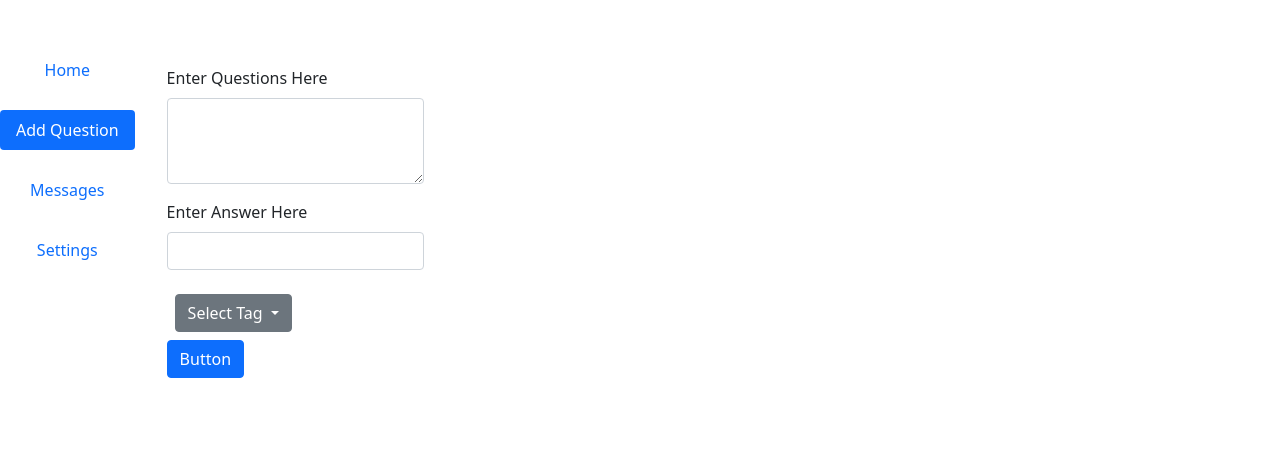
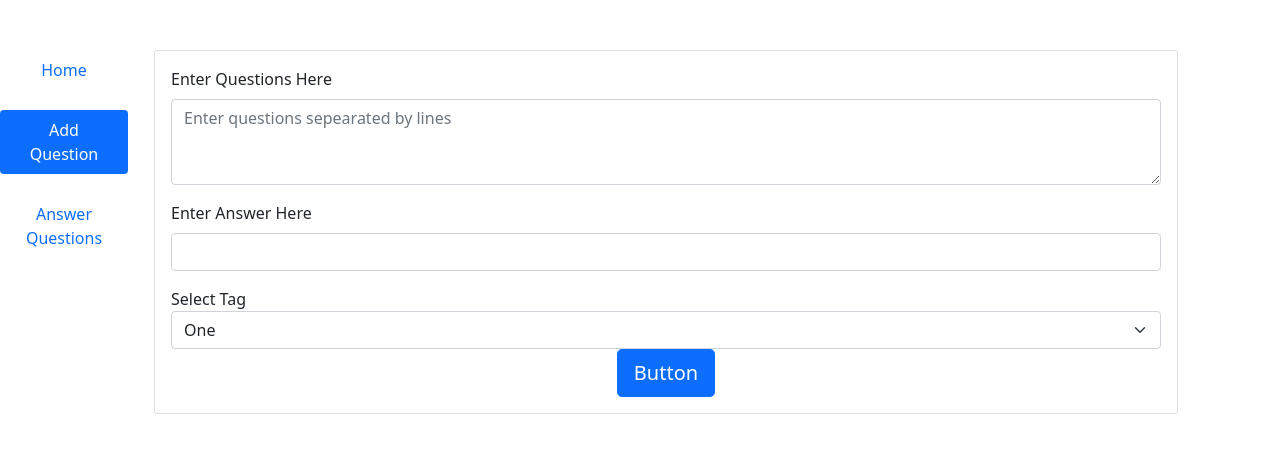
Before and after one commit to shubhamacharya/ChatBot, a Flask app: page /admin in a window 1280 px wide, after a click on "Add Question". Shown: the top 453 px of the page. Run offline with Flask 2, Linux system fonts and the light colour scheme.

Commit message:
fix: Changes in form for addQuestions and answerQuestions.

```diff
--- a/templates/admin.html
+++ b/templates/admin.html
@@ -13,44 +13,46 @@
   </head>
   <body>
     <div class="d-flex align-items-start">
-        <div class="nav flex-column nav-pills me-3" id="v-pills-tab" role="tablist" aria-orientation="vertical">
+        <div class="split-left nav flex-column nav-pills me-3" id="v-pills-tab" role="tablist" aria-orientation="vertical">
           <button class="nav-link active" id="v-pills-home-tab" data-bs-toggle="pill" data-bs-target="#v-pills-home" type="button" role="tab" aria-controls="v-pills-home" aria-selected="true">Home</button>
           <button class="nav-link" id="v-pills-add-question-tab" data-bs-toggle="pill" data-bs-target="#v-pills-add-question" type="button" role="tab" aria-controls="v-pills-add-question" aria-selected="false">Add Question</button>
-          <button class="nav-link" id="v-pills-messages-tab" data-bs-toggle="pill" data-bs-target="#v-pills-messages" type="button" role="tab" aria-controls="v-pills-messages" aria-selected="false">Messages</button>
-          <button class="nav-link" id="v-pills-settings-tab" data-bs-toggle="pill" data-bs-target="#v-pills-settings" type="button" role="tab" aria-controls="v-pills-settings" aria-selected="false">Settings</button>
+          <button class="nav-link" id="v-pills-messages-tab" data-bs-toggle="pill" data-bs-target="#v-pills-messages" type="button" role="tab" aria-controls="v-pills-messages" aria-selected="false">Answer Questions</button>
         </div>
-        <div class="tab-content" id="v-pills-tabContent">
+        <div class="tab-content split-right" id="v-pills-tabContent">
           <div class="tab-pane fade show active" id="v-pills-home" role="tabpanel" aria-labelledby="v-pills-home-tab">Home</div>
           <!--Add Question to chatbot-->
           <div class="tab-pane fade" id="v-pills-add-question" role="tabpanel" aria-labelledby="v-pills-add-question-tab">
-            <form action=" " method="post">
+            <form action="/addQuestion" method="post">
+              <div class="card">
                 <div class="card-body">
                     <div class="mb-3">
                         <label for="addQuestions" class="form-label">Enter Questions Here</label>
-                        <textarea class="form-control" id="addQuestions" rows="3"></textarea>
+                        <textarea class="form-control" id="addQuestions" placeholder="Enter questions sepearated by lines" name="questions" rows="3"></textarea>
                     </div>
 
                     <div class="mb-3">
                         <label for="addQuestionAnswer" class="form-label">Enter Answer Here</label>
-                        <input class="form-control" id="addQuestionAnswer" type="text" name="addQuestionAnswer">
+                        <input class="form-control" name="answer" id="addQuestionAnswer" type="text" name="addQuestionAnswer">
                     </div>
 
-                    <div class="dropdown">
-                        <button class="btn btn-secondary dropdown-toggle" type="button" id="dropdownMenuButton1" data-bs-toggle="dropdown" aria-expanded="false">
-                          Select Tag
-                        </button>
-                        <ul class="dropdown-menu" aria-labelledby="dropdownMenuButton1">
-                          <li><a class="dropdown-item" href="#">Tag 1</a></li>
-                          <li><a class="dropdown-item" href="#">Tag 2</a></li>
-                          <li><a class="dropdown-item" href="#">Tag 3</a></li>
-                        </ul>
-                      </div>
-                    <button class="btn btn-primary" type="submit" name="submit" value="submit">Button</button>
+                    <label for="tags">Select Tag</label>
+                    <select class="form-select" name="tags" aria-label="Default select example">
+                      <option value="1">One</option>
+                      <option value="2">Two</option>
+                      <option value="3">Three</option>
+                    </select>
+
+                    <div class="text-center">
+                     <button class="btn btn-primary btn-lg" type="submit" name="submit" value="submit">Button</button>
+                    </div>
                   </div>
+                </div>
             </form>
           </div>
           <div class="tab-pane fade" id="v-pills-messages" role="tabpanel" aria-labelledby="v-pills-messages-tab">
-            <div class="accordion" id="accordionExample">
+            <div class="card">
+              <div class="card-body">
+                <div class="accordion" id="accordionExample">
                 <div class="accordion-item">
                   <h2 class="accordion-header" id="headingOne">
                     <button class="accordion-button" type="button" data-bs-toggle="collapse" data-bs-target="#collapseOne" aria-expanded="true" aria-controls="collapseOne">
@@ -66,17 +68,14 @@
                                     <input class="form-control" id="addQuestionAnswer" type="text" name="addQuestionAnswer">
                                 </div>
 
-                                <div class="dropdown">
-                                    <button class="btn btn-secondary dropdown-toggle" type="button" id="dropdownMenuButton1" data-bs-toggle="dropdown" aria-expanded="false">
-                                      Select Tag
-                                    </button>
-                                    <ul class="dropdown-menu" aria-labelledby="dropdownMenuButton1">
-                                      <li><a class="dropdown-item" href="#">Tag 1</a></li>
-                                      <li><a class="dropdown-item" href="#">Tag 2</a></li>
-                                      <li><a class="dropdown-item" href="#">Tag 3</a></li>
-                                    </ul>
-                                  </div>
-                                <button class="btn btn-primary" type="submit" name="submit" value="submit">Button</button>
+                                <select class="form-select" aria-label="Default select example">
+                                  <option selected>Open this select menu</option>
+                                  <option value="1">One</option>
+                                  <option value="2">Two</option>
+                                  <option value="3">Three</option>
+                                </select>
+                              <div class="text-center">
+                                <button class="btn btn-primary btn-lg" type="submit" name="submit" value="submit">Submit</button>
                               </div>
                         </form>
                     </div>
@@ -107,10 +106,10 @@
                   </div>
                 </div>
               </div>
+            </div>
           </div>
-          <div class="tab-pane fade" id="v-pills-settings" role="tabpanel" aria-labelledby="v-pills-settings-tab">Settings</div>
         </div>
-      </div>
+    </div>
     <!-- Option 1: Bootstrap Bundle with Popper -->
     <script src="https://cdn.jsdelivr.net/npm/bootstrap@5.1.3/dist/js/bootstrap.bundle.min.js" integrity="sha384-ka7Sk0Gln4gmtz2MlQnikT1wXgYsOg+OMhuP+IlRH9sENBO0LRn5q+8nbTov4+1p" crossorigin="anonymous"></script>
   </body>
```
